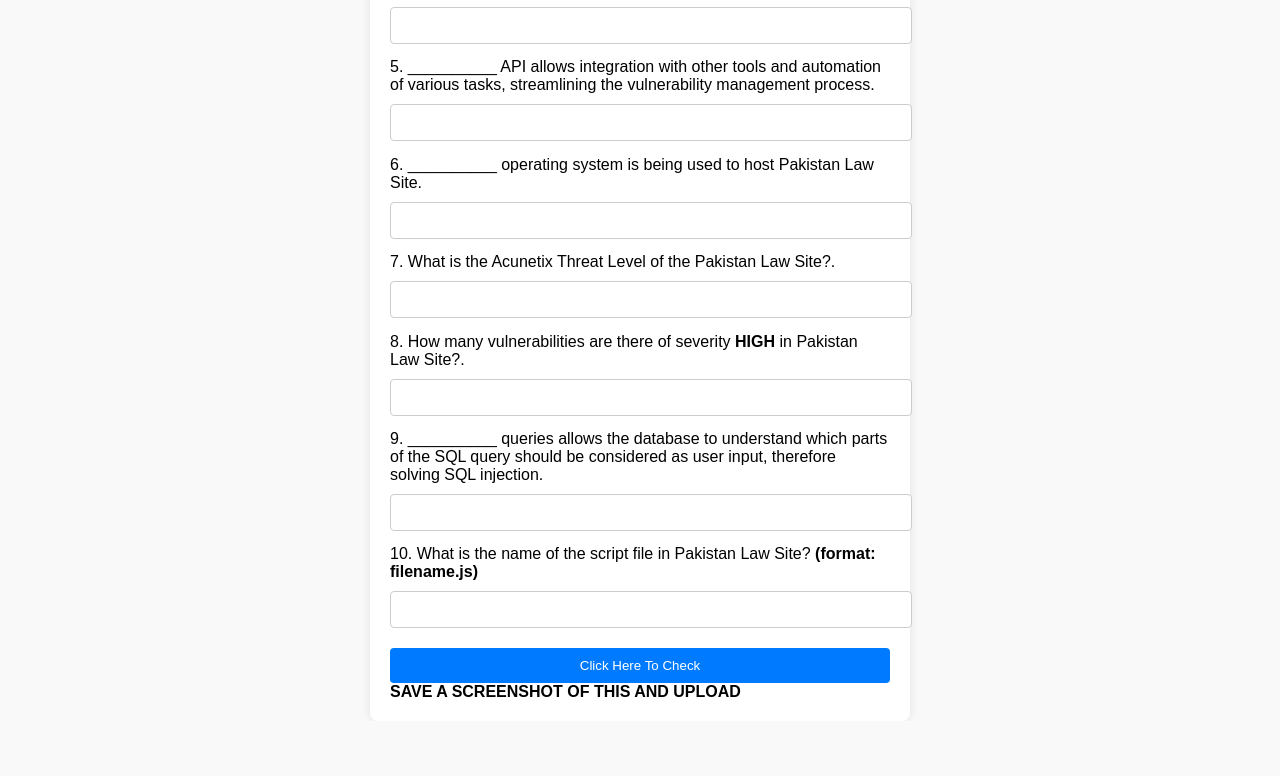
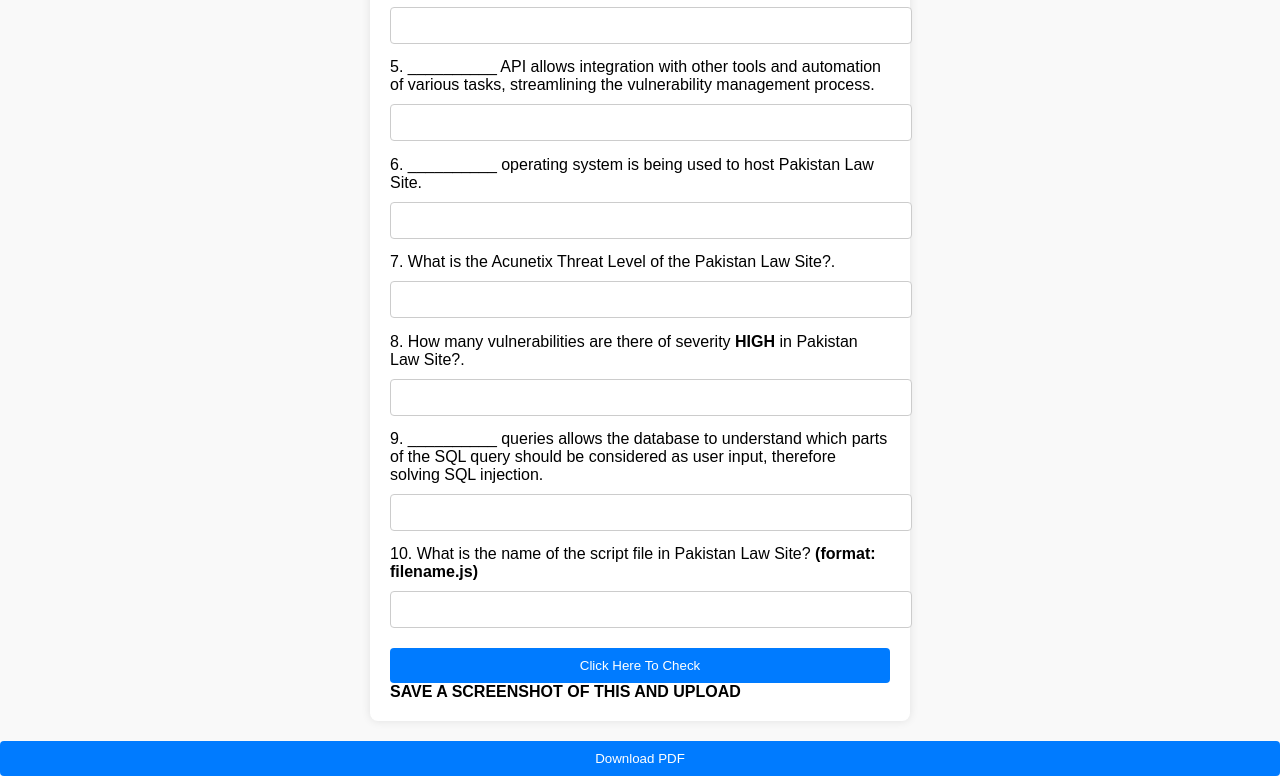
Before and after one commit to BTK-Atari/labtask8, a plain HTML site: page index.html in a window 1280 px wide. Shown: the part 702-1478 px from the top of the page. Before the commit the page ends 1423 px from the top, so only its background shows below. Drawn offline with Linux system fonts and the light colour scheme.

Commit message:
Update index.html

```diff
--- a/index.html
+++ b/index.html
@@ -111,5 +111,8 @@
             });
         }
     </script>
+      <!-- Add a button for downloading PDF -->
+    <button onclick="downloadPDF()">Download PDF</button>
+
 </body>
 </html>
```
